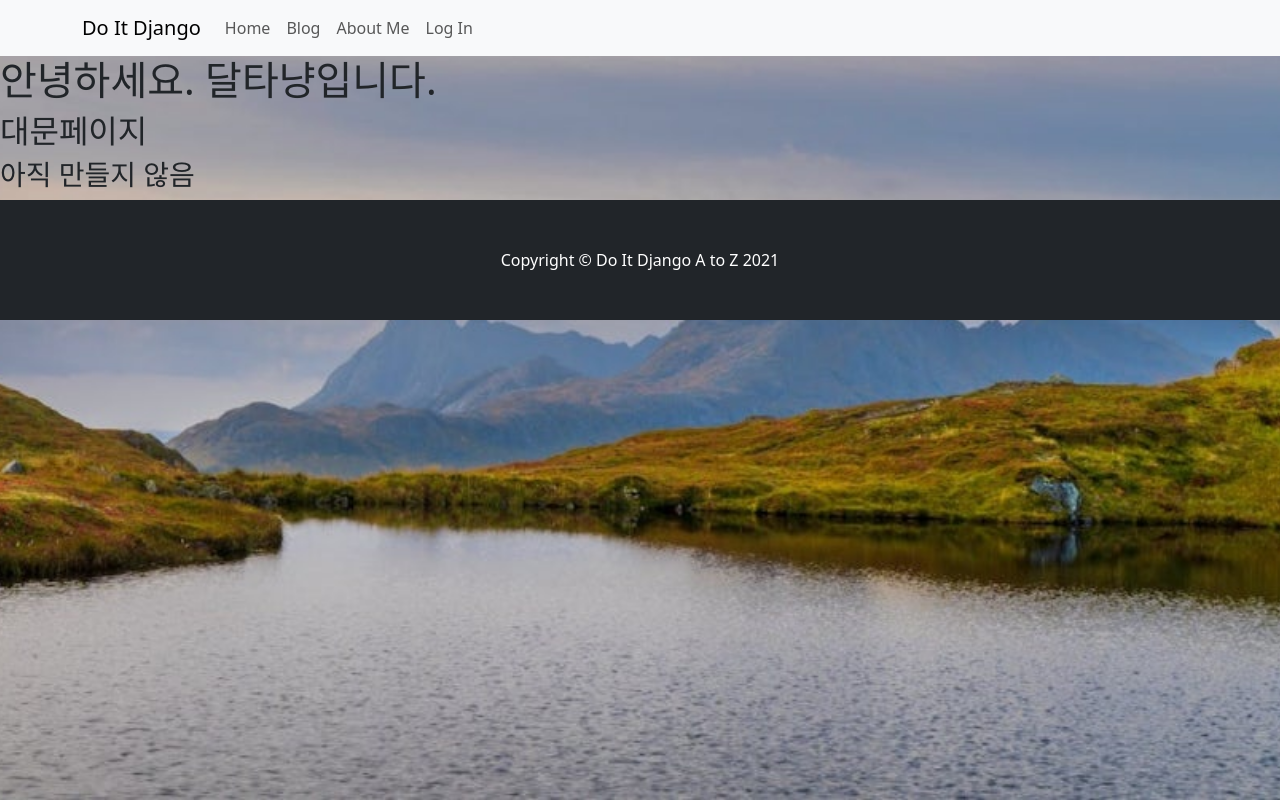
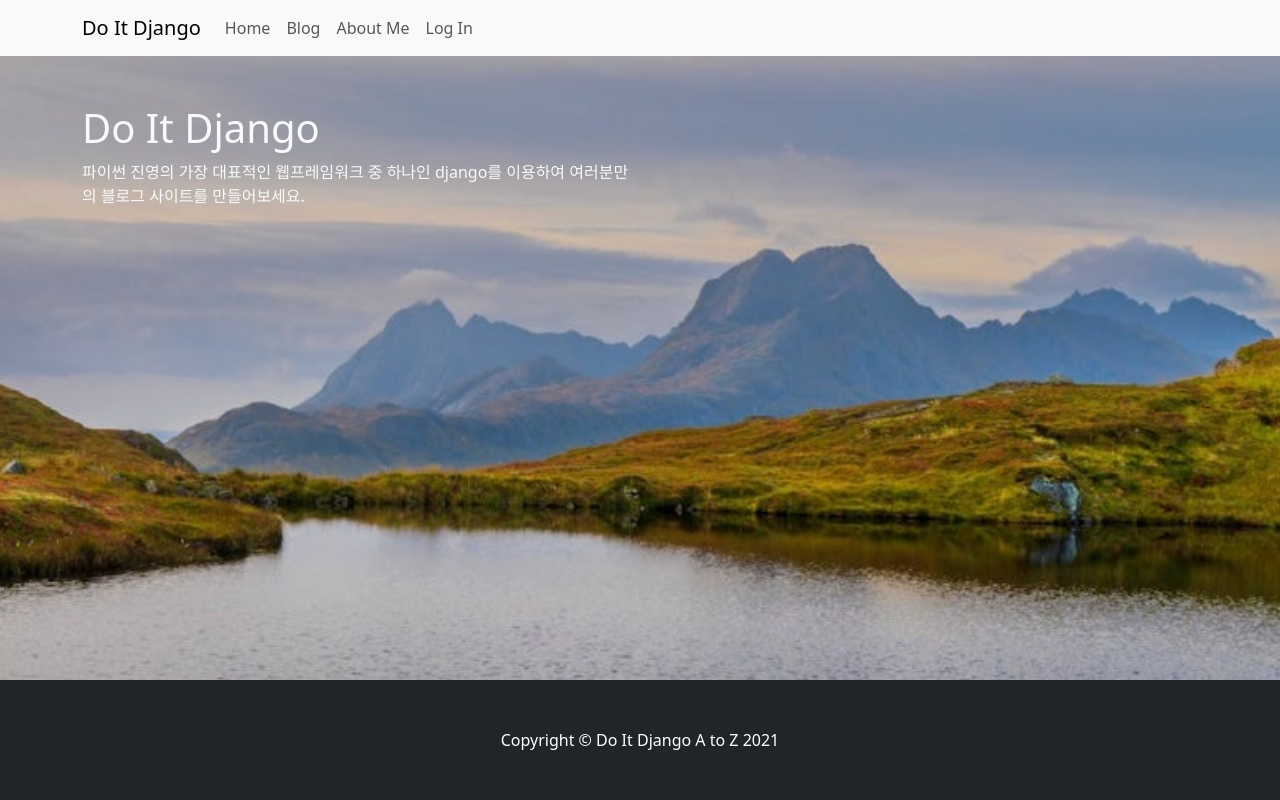
Before and after one commit to LeoKang/do_it_django, a Django app: page / in a window 1280 px wide. Run offline with Django 5.2, Linux system fonts and the light colour scheme; some libraries are stand-ins or nearby versions.

Commit message:
landing 수정

```diff
--- a/single_pages/static/single_pages/css/landing.css
+++ b/single_pages/static/single_pages/css/landing.css
@@ -5,3 +5,7 @@ body {
     background-size: cover;
     background-attachment: fixed;
 }
+
+section {
+    margin-bottom: 150px;
+}
--- a/single_pages/templates/single_pages/landing.html
+++ b/single_pages/templates/single_pages/landing.html
@@ -10,11 +10,18 @@
     <body>
         {% include 'blog/navbar.html' %}
 
-        <h1>안녕하세요. 달타냥입니다.</h1>
-        <h2>대문페이지</h2>
-        <h3>아직 만들지 않음</h3>
+        <section>
+            <div class="container">
+                <div class="col-lg-6 text-light">
+                    <h1 class="mt-5">Do It Django</h1>
+                    <p>파이썬 진영의 가장 대표적인 웹프레임워크 중 하나인 django를 이용하여 여러분만의 블로그 사이트를 만들어보세요.</p>
+                </div>
+            </div>
+        </section>
 
-        {% include 'blog/footer.html' %}
+        <div class="fixed-bottom">
+            {% include 'blog/footer.html' %}
+        </div>
         <script src="https://code.jquery.com/jquery-3.4.1.slim.min.js"
         integrity="sha384-J6qa4849blE2+poT4WnyKhv5vZF5SrPo0iEjwBvKU7imGFAV0wwj1yYfoRSJoZ+n"
         crossorigin="anonymous"></script>
```
